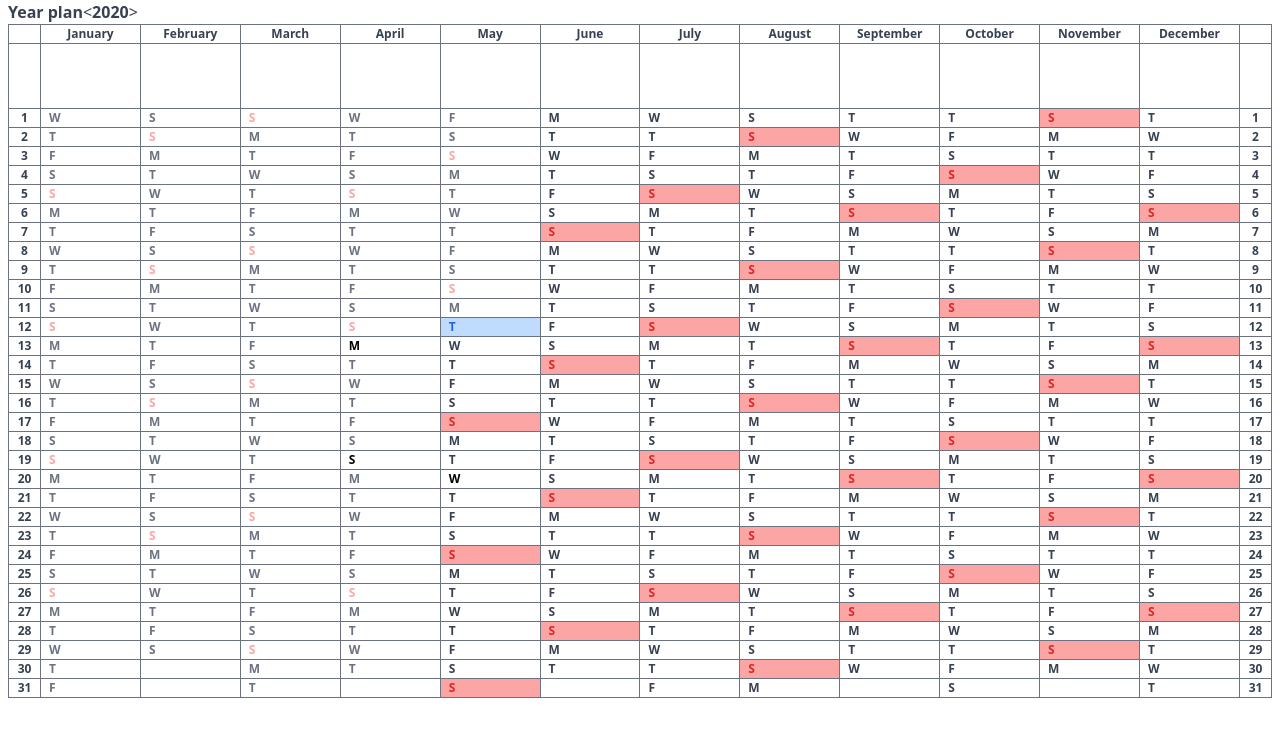
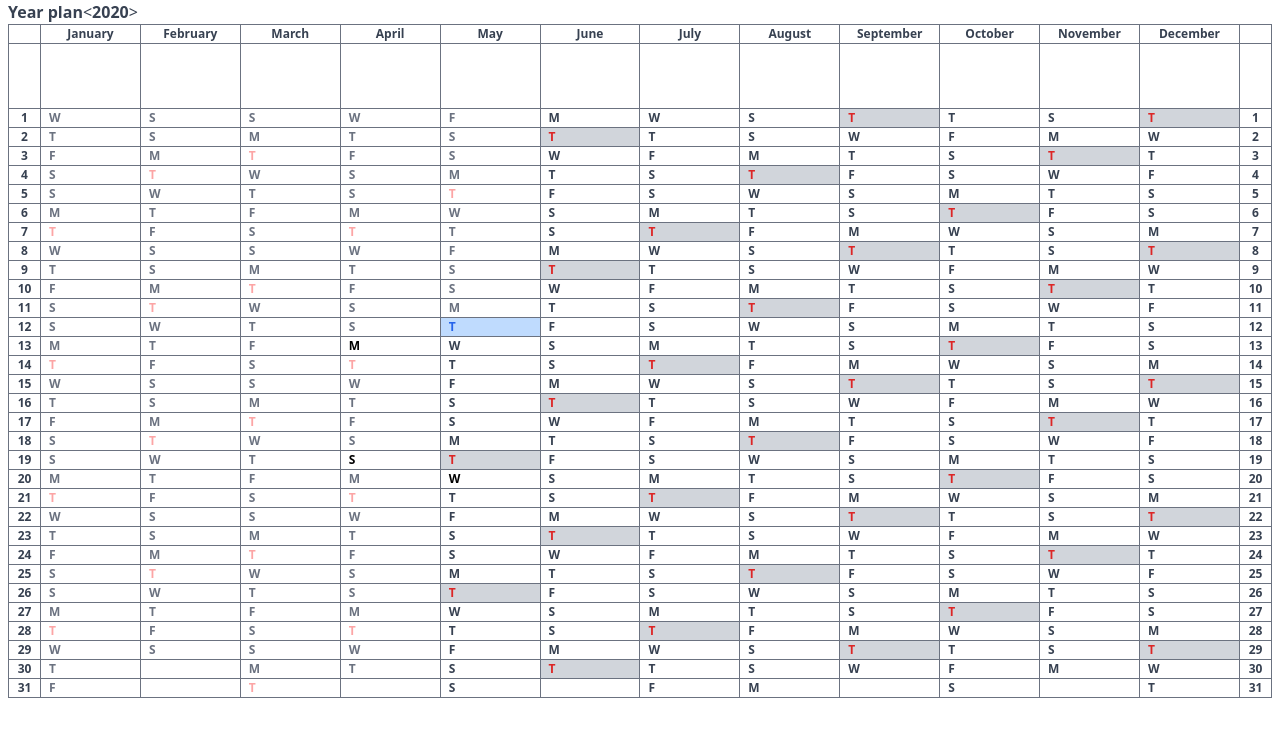
Before and after one commit to beaucouplus/calendar, a React (Create React App) app: page / in a window 1280 px wide. Shown: the top 736 px of the page. Built offline with nearby package versions, Linux system fonts and the light colour scheme.

Commit message:
refacto cells color > all colors are done

```diff
--- a/src/CalendarYearTable.js
+++ b/src/CalendarYearTable.js
@@ -120,6 +120,41 @@ function DayCell({ date, events, css, onAddEvent, onDeleteEvent }) {
 
   const weekday = dayjs(date).format("dddd");
 
+  const cellStyle = {
+    event: {
+      past: {
+        sunday:
+          "bg-orange-200 text-red-500 hover:bg-orange-400 hover:text-white",
+        allWeek:
+          "bg-orange-200 text-orange-500 hover:bg-orange-400 hover:text-white",
+      },
+      now: {
+        sunday: "bg-teal-300 text-teal-700 hover:bg-teal-400 hover:text-white",
+        allWeek: "bg-teal-300 text-teal-700 hover:bg-teal-400 hover:text-white",
+      },
+      future: {
+        sunday:
+          "bg-orange-300 text-red-600 hover:bg-orange-400 hover:text-white",
+        allWeek:
+          "bg-orange-300 text-orange-800 hover:bg-orange-400 hover:text-white",
+      },
+    },
+    empty: {
+      past: {
+        sunday: "hover:bg-gray-200 text-red-300",
+        allWeek: "hover:bg-gray-200 text-gray-500",
+      },
+      now: {
+        sunday: "bg-blue-200 text-blue-600 hover:bg-blue-400 hover:text-white",
+        allWeek: "bg-blue-200 text-blue-600 hover:bg-blue-400 hover:text-white",
+      },
+      future: {
+        sunday: "bg-gray-300 text-red-600 hover:bg-gray-400",
+        allWeek: "hover:bg-gray-200 text-gray-700",
+      },
+    },
+  };
+
   const getTDStyle = () => {
     const today = dayjs().startOf("day");
     const currentDate = dayjs(date).startOf("day");
@@ -127,16 +162,25 @@ function DayCell({ date, events, css, onAddEvent, onDeleteEvent }) {
     const isPast = currentDate.isBefore(today);
     const isToday = currentDate.isSame(today);
 
-    if (events.length > 0)
-      return `bg-orange-300 text-orange-800 hover:bg-orange-400 hover:text-white`;
-    if (isCurrentYear && isPast && weekday === "Sunday")
-      return `hover:bg-gray-200 text-red-300`;
-    if (isCurrentYear && isPast) return `hover:bg-gray-200 text-gray-500`;
-    if (isToday)
-      return `bg-blue-200 text-blue-600 hover:bg-blue-400 hover:text-white`;
-    if (weekday === "Sunday")
-      return `bg-red-300 text-red-600 hover:bg-red-400 hover:text-white`;
-    return `hover:bg-gray-200 text-gray-700`;
+    if (events.length > 0 && !isPast && weekday !== "Tuesday" && !isToday)
+      return cellStyle.event.future.allWeek;
+    if (events.length > 0 && !isPast && weekday !== "Tuesday" && isToday)
+      return cellStyle.event.now.allWeek;
+    if (events.length > 0 && !isPast && weekday === "Tuesday" && isToday)
+      return cellStyle.event.now.sunday;
+    if (events.length > 0 && !isPast && weekday === "Tuesday")
+      return cellStyle.event.future.sunday;
+    if (events.length > 0 && isPast && weekday === "Tuesday")
+      return cellStyle.event.past.sunday;
+    if (events.length > 0 && isPast && weekday !== "Tuesday")
+      return cellStyle.event.past.allWeek;
+    if (isCurrentYear && isPast && weekday === "Tuesday")
+      return cellStyle.empty.past.sunday;
+    if (isCurrentYear && isPast) return cellStyle.empty.past.allWeek;
+    if (isToday && weekday === "Tuesday") return cellStyle.empty.now.sunday;
+    if (isToday) return cellStyle.empty.now.allWeek;
+    if (weekday === "Tuesday") return cellStyle.empty.future.sunday;
+    return cellStyle.empty.future.allWeek;
   };
 
   const tdStyle = getTDStyle();
```
